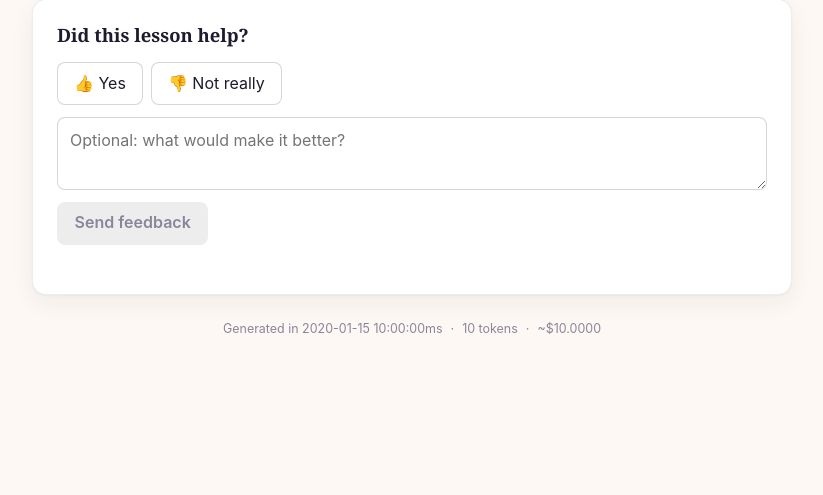
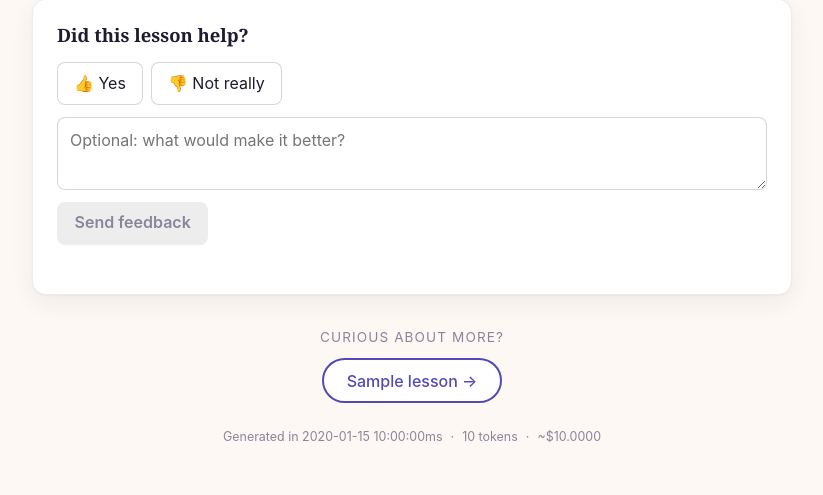
Before and after one commit to Mahadev7B/Howstuffworks-claudeway, a Flask app: template templates/lesson.html in a window 1280 px wide. Shown: the part 957-1452 px from the top of the page, without its empty margins (228-1051 px from the left). Before the commit the page ends 1292 px from the top, so only its background shows below. Run offline with Flask 3, Linux system fonts and the light colour scheme; the template is opened without the code that fills it: most values are stand-ins (such as "Sample title", 1, 10 or a date in 2020); grey boxes marked "Sample" are stand-in pictures; some libraries are stand-ins or nearby versions.

Commit message:
Add next_question follow-up prompt at end of lesson
Co-Authored-By: Claude Sonnet 4.6 <noreply@anthropic.com>

```diff
--- a/lesson_platform/ai_generation.py
+++ b/lesson_platform/ai_generation.py
@@ -80,6 +80,7 @@ Output format — respond ONLY with a single JSON object (no markdown fences, no
 {
   "title": "Plain-English title of the lesson",
   "subject": "the main noun (e.g. 'rocket', 'rain', 'volcano')",
+  "next_question": "A natural follow-up question a curious kid would ask next. Start with 'How' or 'Why'. Max 8 words.",
   "slides": [
     {
       "number": 1,
--- a/static/style.css
+++ b/static/style.css
@@ -437,6 +437,35 @@ button {
 .dot.on { background: var(--accent); transform: scale(1.3); }
 .dot:hover { background: var(--accent); }
 
+.next-question {
+  margin-top: 2rem;
+  text-align: center;
+}
+.next-label {
+  font-size: 0.85rem;
+  color: var(--ink-soft);
+  text-transform: uppercase;
+  letter-spacing: 0.08em;
+  margin: 0 0 0.6rem;
+}
+.next-btn {
+  display: inline-block;
+  background: var(--surface);
+  border: 2px solid var(--accent);
+  color: var(--accent);
+  border-radius: 999px;
+  padding: 0.65rem 1.4rem;
+  font-size: 1rem;
+  font-weight: 500;
+  cursor: pointer;
+  font-family: inherit;
+  transition: all 0.15s;
+}
+.next-btn:hover {
+  background: var(--accent);
+  color: var(--surface);
+}
+
 .lesson-meta {
   display: flex;
   justify-content: center;
--- a/templates/lesson.html
+++ b/templates/lesson.html
@@ -87,6 +87,16 @@
       <button type="button" id="fb-submit" class="primary" disabled>Send feedback</button>
       <p class="fb-status" id="fb-status" role="status"></p>
     </section>
+
+    {% if lesson.next_question %}
+    <section class="next-question">
+      <p class="next-label">Curious about more?</p>
+      <form action="{{ url_for('lesson') }}" method="post">
+        <input type="hidden" name="question" value="{{ lesson.next_question }}">
+        <button type="submit" class="next-btn">{{ lesson.next_question }} →</button>
+      </form>
+    </section>
+    {% endif %}
 
     <footer class="lesson-meta">
       <span>Generated in {{ lesson.meta.generation_time_ms }}ms</span>
```
